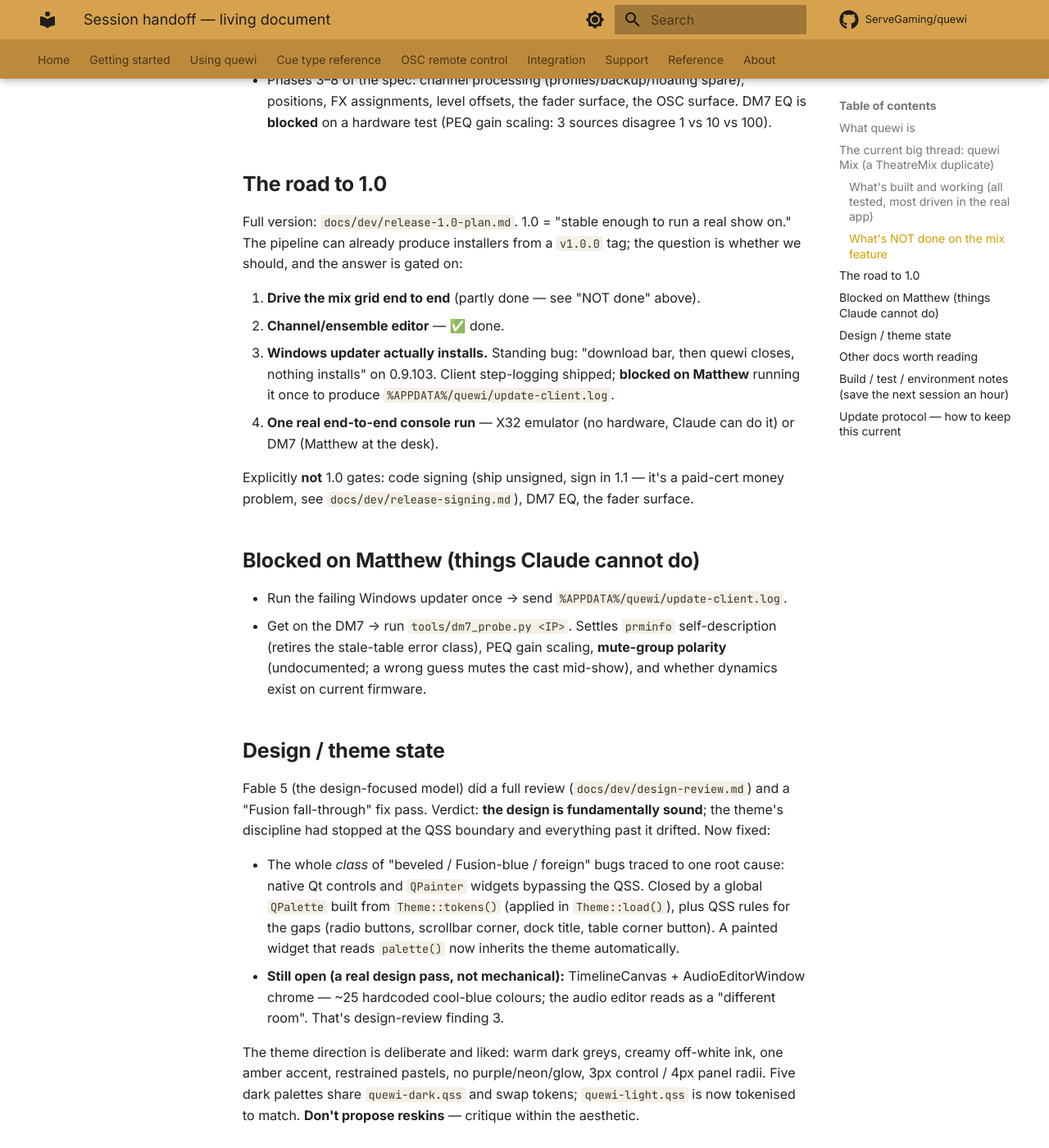
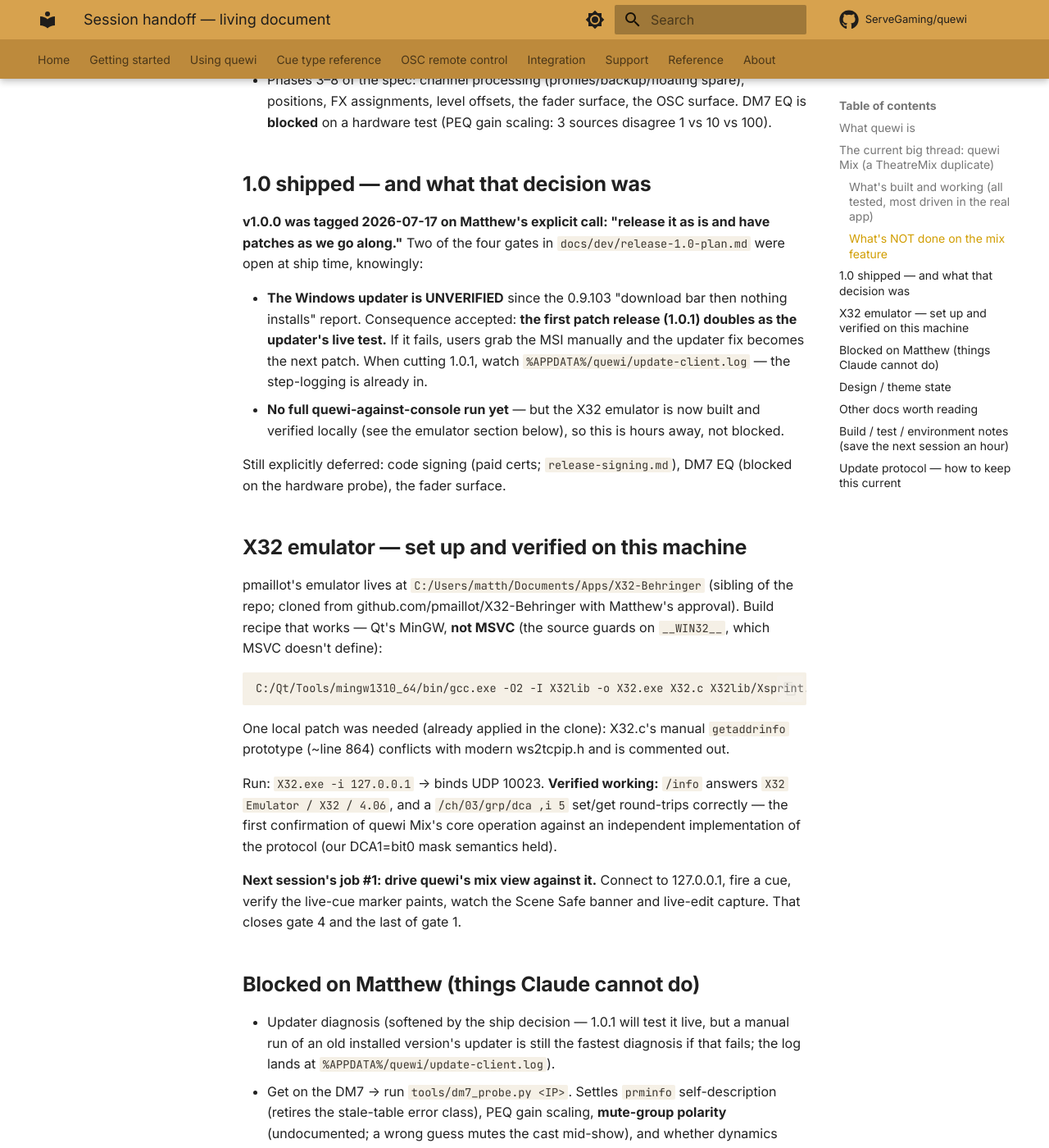
Before and after one commit to ServeGaming/quewi, an MkDocs documentation site: the page built from docs/dev/session-handoff.md, in a window 1280 px wide and 1400 px high, scrolled down 2290 px. Shown: the whole window at 82% size. Built offline with MkDocs 1.6.1 and Material for MkDocs 9.7.7, drawn with Linux system fonts in a browser that asks for light colours; comment, search, counter and statistics services are not loaded; some of the changed text lies outside the part shown.

Commit message:
docs: record the 1.0 ship decision and the X32 emulator setup in the handoff
The handoff now carries: the decision (ship as-is, Matthew's call), the
two knowingly-open gates and their consequence (1.0.1 doubles as the
updater's live test), the emulator's location, build recipe (MinGW, not
MSVC — __WIN32__ guard), the one-line getaddrinfo patch, and its
verified /info + grp/dca round trip. Next session's job #1 is written
down: drive quewi against the emulator.

Co-Authored-By: Claude Fable 5 <noreply@anthropic.com>

````diff
--- a/docs/dev/session-handoff.md
+++ b/docs/dev/session-handoff.md
@@ -11,8 +11,8 @@ session on any computer can continue with no gaps.
 > enough that if the session ended right now, the next one would lose nothing.
 > The last section, *Update protocol*, tells you exactly how.
 
-Last updated: **2026-07-17**, after the channel/ensemble editor and the Fusion
-fall-through theme pass. Update the date whenever you touch this file.
+Last updated: **2026-07-17**, the day **1.0.0 shipped**. Update the date
+whenever you touch this file.
 
 ---
 
@@ -89,28 +89,54 @@ it's what proves the abstraction.
   DM7 EQ is **blocked** on a hardware test (PEQ gain scaling: 3 sources disagree
   1 vs 10 vs 100).
 
-## The road to 1.0
+## 1.0 shipped — and what that decision was
 
-Full version: `docs/dev/release-1.0-plan.md`. 1.0 = "stable enough to run a real
-show on." The pipeline can already produce installers from a `v1.0.0` tag; the
-question is whether we should, and the answer is gated on:
+**v1.0.0 was tagged 2026-07-17 on Matthew's explicit call: "release it as is
+and have patches as we go along."** Two of the four gates in
+`docs/dev/release-1.0-plan.md` were open at ship time, knowingly:
 
-1. **Drive the mix grid end to end** (partly done — see "NOT done" above).
-2. **Channel/ensemble editor** — ✅ done.
-3. **Windows updater actually installs.** Standing bug: "download bar, then
-   quewi closes, nothing installs" on 0.9.103. Client step-logging shipped;
-   **blocked on Matthew** running it once to produce
-   `%APPDATA%/quewi/update-client.log`.
-4. **One real end-to-end console run** — X32 emulator (no hardware, Claude can
-   do it) or DM7 (Matthew at the desk).
+- **The Windows updater is UNVERIFIED** since the 0.9.103 "download bar then
+  nothing installs" report. Consequence accepted: **the first patch release
+  (1.0.1) doubles as the updater's live test.** If it fails, users grab the MSI
+  manually and the updater fix becomes the next patch. When cutting 1.0.1,
+  watch `%APPDATA%/quewi/update-client.log` — the step-logging is already in.
+- **No full quewi-against-console run yet** — but the X32 emulator is now built
+  and verified locally (see the emulator section below), so this is hours away,
+  not blocked.
 
-Explicitly **not** 1.0 gates: code signing (ship unsigned, sign in 1.1 — it's a
-paid-cert money problem, see `docs/dev/release-signing.md`), DM7 EQ, the fader
-surface.
+Still explicitly deferred: code signing (paid certs; `release-signing.md`),
+DM7 EQ (blocked on the hardware probe), the fader surface.
+
+## X32 emulator — set up and verified on this machine
+
+pmaillot's emulator lives at `C:/Users/matth/Documents/Apps/X32-Behringer`
+(sibling of the repo; cloned from github.com/pmaillot/X32-Behringer with
+Matthew's approval). Build recipe that works — Qt's MinGW, **not MSVC** (the
+source guards on `__WIN32__`, which MSVC doesn't define):
+
+```
+C:/Qt/Tools/mingw1310_64/bin/gcc.exe -O2 -I X32lib -o X32.exe X32.c X32lib/Xsprint.c X32lib/Xdump.c -lws2_32
+```
+
+One local patch was needed (already applied in the clone): X32.c's manual
+`getaddrinfo` prototype (~line 864) conflicts with modern ws2tcpip.h and is
+commented out.
+
+Run: `X32.exe -i 127.0.0.1` → binds UDP 10023. **Verified working:** `/info`
+answers `X32 Emulator / X32 / 4.06`, and a `/ch/03/grp/dca ,i 5` set/get
+round-trips correctly — the first confirmation of quewi Mix's core operation
+against an independent implementation of the protocol (our DCA1=bit0 mask
+semantics held).
+
+**Next session's job #1: drive quewi's mix view against it.** Connect to
+127.0.0.1, fire a cue, verify the live-cue marker paints, watch the Scene Safe
+banner and live-edit capture. That closes gate 4 and the last of gate 1.
 
 ## Blocked on Matthew (things Claude cannot do)
 
-- Run the failing Windows updater once → send `%APPDATA%/quewi/update-client.log`.
+- Updater diagnosis (softened by the ship decision — 1.0.1 will test it live,
+  but a manual run of an old installed version's updater is still the fastest
+  diagnosis if that fails; the log lands at `%APPDATA%/quewi/update-client.log`).
 - Get on the DM7 → run `tools/dm7_probe.py <IP>`. Settles `prminfo`
   self-description (retires the stale-table error class), PEQ gain scaling,
   **mute-group polarity** (undocumented; a wrong guess mutes the cast mid-show),
````
Also changed, not shown: docs/dev/release-1.0-plan.md (+7 -0 lines).
